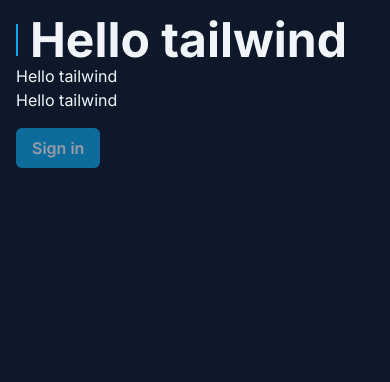
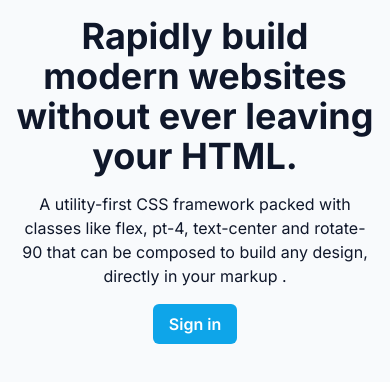
Before and after one commit to AntonioMesquit/tailwind-next, a Next.js app: page / in a window 390 px wide. Shown: the top 382 px of the page. Built offline with nearby package versions, Linux system fonts and the light colour scheme.

Commit message:
add responsive tailwind test

```diff
--- a/src/app/page.tsx
+++ b/src/app/page.tsx
@@ -1,15 +1,21 @@
 export default function Home() {
   return (
-    <div className="p-4 bg-slate-900 text-slate-100 h-screen">
-      <h1 className="font-bold flex items-center gap-3
-       text-5xl before:w-0.5 before:h-8
-        before:bg-sky-500 before:flex">Hello tailwind</h1>
-      <h2>Hello tailwind</h2>
-      <p>Hello tailwind</p>
-      <button disabled className="bg-sky-500
-       px-4 py-2 rounded-md
+    <div className="p-4 bg-slate-50 text-slate-900 dark:bg-slate-900 dark:text-slate-100 h-screen flex flex-col items-center text-center">
+      <div className="max-w-2xl">
+      <h1 className="font-bold
+       text-4xl sm:text-5xl   ">
+        Rapidly build modern websites
+         without ever leaving your HTML.</h1>
+      <p className="mt-4 dark:text-slate-400">A utility-first CSS framework packed with classes like flex, pt-4,
+        text-center and rotate-90 that can be composed to build any design, directly in your markup .</p>
+      <button className="bg-sky-500
+       px-4 py-2 rounded-md text-white
        font-semibold mt-4
-       enabled:hover:bg-sky-600 disabled:opacity-60 disabled:cursor-not-allowed">Sign in</button>
+       enabled:hover:bg-sky-600
+       disabled:opacity-60 disabled:cursor-not-allowed
+       dark:bg-sky-400 dark:text-sky-950
+       ">Sign in</button>
+      </div>
     </div>
   );
 }
```
